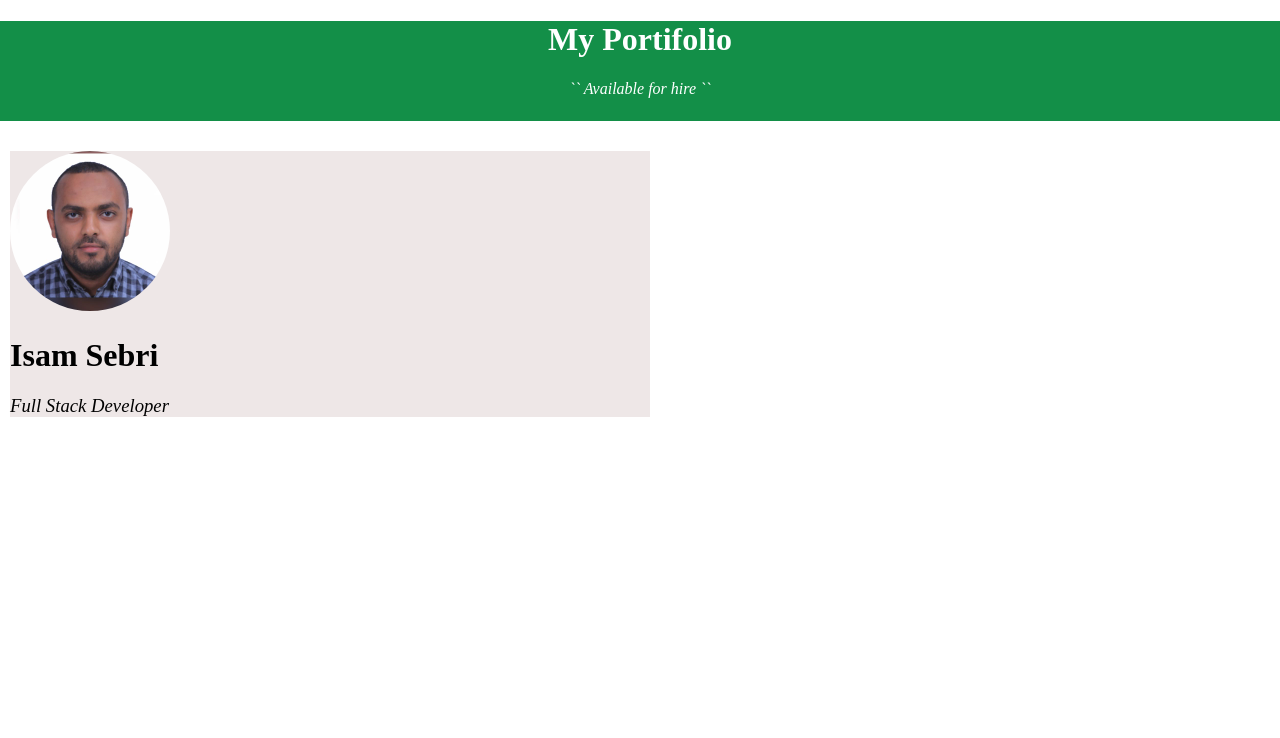
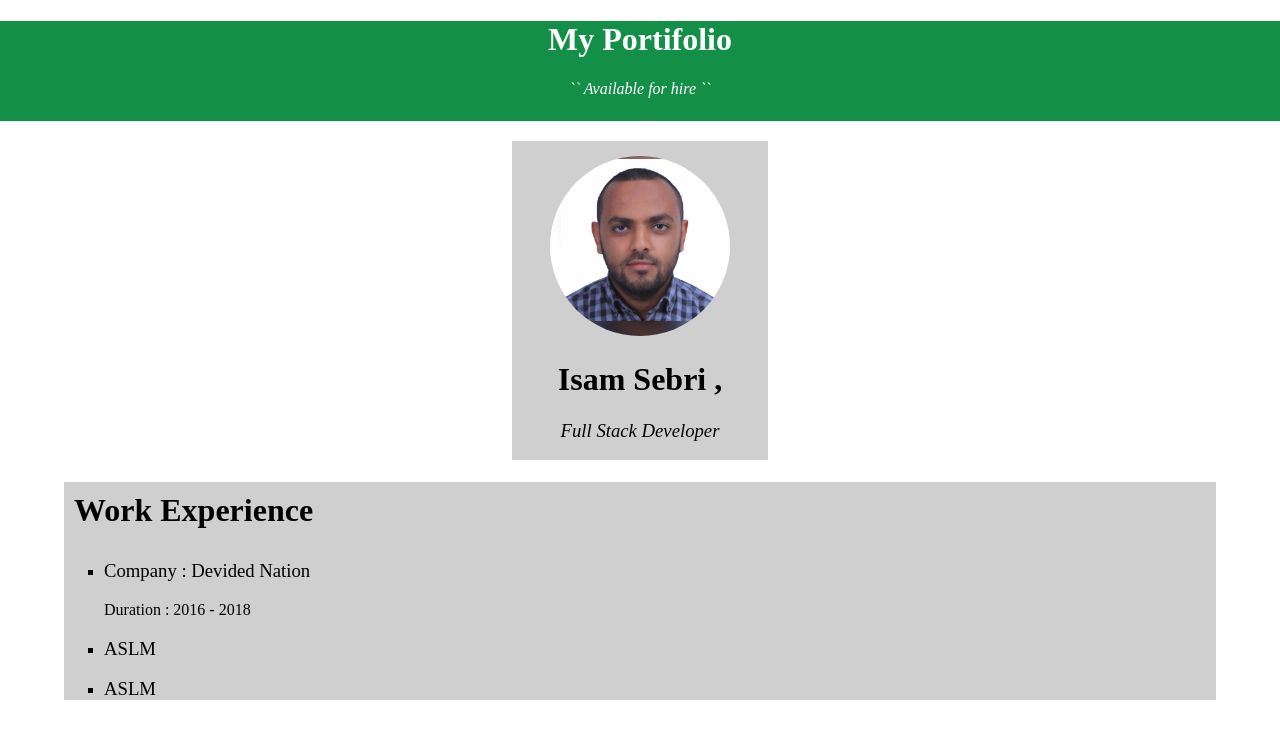
Before and after one commit to isam123/isam.github.io, a plain HTML site: page index.html in a window 1280 px wide. Drawn offline with Linux system fonts and the light colour scheme.

Commit message:
third commit

```diff
--- a/index.html
+++ b/index.html
@@ -13,32 +13,32 @@
              width: auto;
              margin-top: 0px;
 
+
     }
 
     .body {
 
-            width: 50%;
+            width: 100%;
             height: auto;
-            background-color: rgb(238, 231, 231);
             margin-top: 30px;
             margin-left: 10px;
+            text-align: center;
+            margin: 20px auto;
 
 
     }
 
     .card {
 
-            width: 50%;
+            display: inline-block;
+            width: 20%;
             height: auto;
-            align-items: center;
+            background-color: rgb(207, 207, 207);
+            margin: 0 auto;
 
     }
-
-
     .img-card {
-
-        width: 50%;
-        height: 20%;
+        margin-top: 15px;
 
     }
     img {
@@ -53,6 +53,21 @@
         background-color: rgb(19, 143, 72);
 
     }
+
+    .description{
+
+            width: 90%;
+            height: auto;
+            margin-left: 10px;
+            margin: 0 auto;
+            text-align: left !important;
+
+            background-color:  rgb(207, 207, 207);
+
+
+    }
+    h3
+{font-weight: normal}
 
     </style>
 
@@ -77,12 +92,27 @@
 
                         <div class="img-card">
 
-                            <img src="images/pp.jpg" width="100%"/>
+                            <img src="images/pp.jpg" width="70%"/>
+                            <h1>Isam Sebri ,</h1>
+                        <h3 "><i>Full Stack Developer</i></h3>
                         </div>
-                        <h1>Isam Sebri </h1>
-                        <h3 style="font-weight: normal "><i>Full Stack Developer</i></h3>
 
+                </div>
 
+                <div class="description">
+                    <h1 style="padding: 10px;font-weight: normal;" ><b>Work Experience </b></h1>
+                        <ul style="list-style-type: square;">
+                        <li>
+                            <h3>Company : Devided Nation</h3>
+                            <p> Duration : 2016 - 2018 </p>
+                        </li>
+                        <li>
+                            <h3>ASLM</h3>
+                        </li>
+                        <li>
+                            <h3>ASLM</h3>
+                        </li>
+                        </ul>
                 </div>
 
         </div>
```
